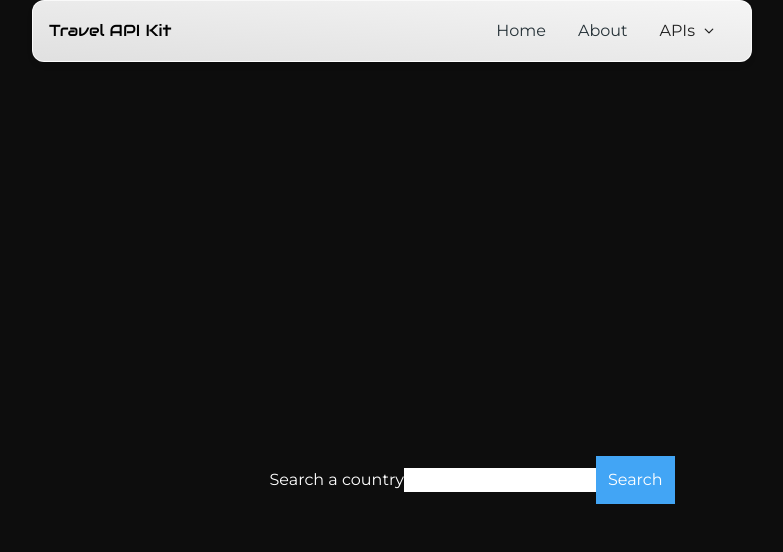
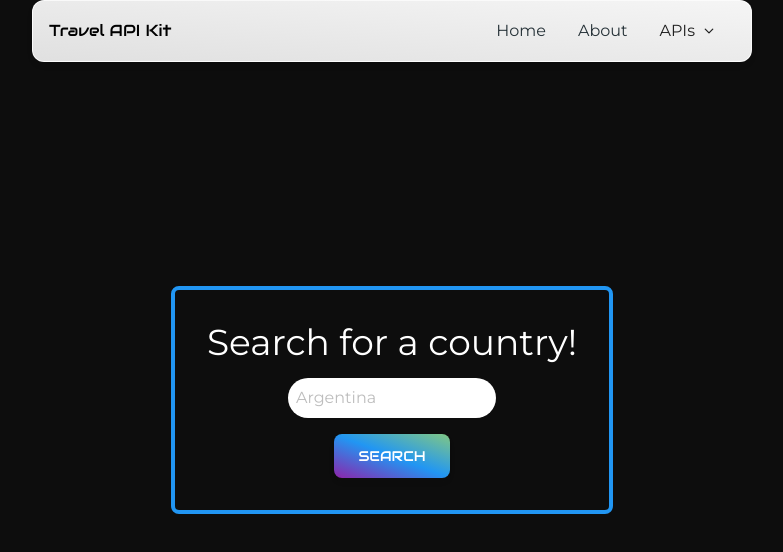
Before and after one commit to joacomesa22/travel-app, a Next.js app: page /apis/country-info in a window 1280 px wide. Shown: the top 552 px of the page, without its empty margins (248-1031 px from the left). Built offline with nearby package versions, Linux system fonts and the light colour scheme.

Commit message:
county info

```diff
--- a/app/apis/country-info/page.jsx
+++ b/app/apis/country-info/page.jsx
@@ -1,39 +1,71 @@
 "use client";
+import { ButtonDefault } from "@/components/Button";
+import { DefaultSpinner } from "@/components/Spinner";
 import React, { useState } from "react";
 
 const CountryInfo = () => {
   const [query, setQuery] = useState("");
   const [country, setCountry] = useState(null);
+  const [error, setError] = useState(false);
+  const [loading, setLoading] = useState(false);
 
-  const getCountry = async (query) => {
-    const res = await fetch(`https://restcountries.com/v3.1/all`);
-    const data = await res.json();
-    setCountry(data.filter((country) => country.name.common.includes(query)));
+  const getCountries = (query) => {
+    return fetch("https://restcountries.com/v3.1/all").then((res) =>
+      res
+        .json()
+        .then((data) =>
+          data.filter((country) => country.name.common.includes(query))
+        )
+    );
   };
 
-  const handleSubmit = (e) => {
+  const handleSubmit = async (e) => {
     e.preventDefault();
-    getCountry(query);
+    setLoading(true);
+    error && setError(false);
+    const data = await getCountries(query);
+    if (data.length === 0) {
+      setError(true);
+    }
+    setCountry(data);
+    setLoading(false);
+    setQuery("");
   };
+
   return (
-    <section className="pt-40 pl-40">
+    <div className="flex flex-col items-center gap-4 p-8 rounded-lg border-4 border-blue-500">
       <form
         onSubmit={(e) => {
           handleSubmit(e);
         }}
+        className="flex flex-col items-center gap-4"
       >
-        Search a country
+        <label htmlFor="countrySearch" className="text-4xl">
+          Search for a country!
+        </label>
         <input
           type="search"
           onChange={(e) => {
             setQuery(e.target.value);
           }}
-          className="text-black"
+          className="text-black p-2 rounded-full"
+          id="countrySearch"
+          placeholder="Argentina"
+          value={query}
+          required
         />
-        <input type="submit" value="Search" className="p-3 bg-blue-400" />
+        <ButtonDefault type="submit" text="Search" />
       </form>
-      <div>
-        {country?.map((country) => {
+
+      {loading ? (
+        <div className="mt-4">
+          <DefaultSpinner />
+        </div>
+      ) : (
+        country !== null &&
+        error === false && (
+          <div className="flex justify-center gap-4 max-w-[800px] flex-wrap">
+            {country.map((country) => {
               return (
                 <div key={country.ccn3}>
                   <img src={country.flags.png} alt={country.name.common} />
@@ -52,7 +84,14 @@ const CountryInfo = () => {
               );
             })}
           </div>
-    </section>
+        )
+      )}
+      {error === true && (
+        <div className="mt-4">
+          <p className="text-red-500">Please enter a valid country</p>
+        </div>
+      )}
+    </div>
   );
 };
 
--- a/app/apis/weather/page.jsx
+++ b/app/apis/weather/page.jsx
@@ -38,11 +38,11 @@ const Weather = () => {
   const handleSubmit = async (e) => {
     e.preventDefault();
     setLoading(true);
+    error && setError(false);
     const data = await getUserWeather(query);
     if (data.cod == "404") {
       setError(true);
     } else {
-      error && setError(false);
       setCityData({
         name: data.name,
         temp: data.main.temp.toFixed(),
@@ -50,8 +50,8 @@ const Weather = () => {
         humidity: data.main.humidity,
         icon: data.weather[0].icon,
       });
-      setLoading(false);
     }
+    setLoading(false);
     setQuery("");
   };
 
```
Lines whose indentation alone changed are shown as unchanged.
